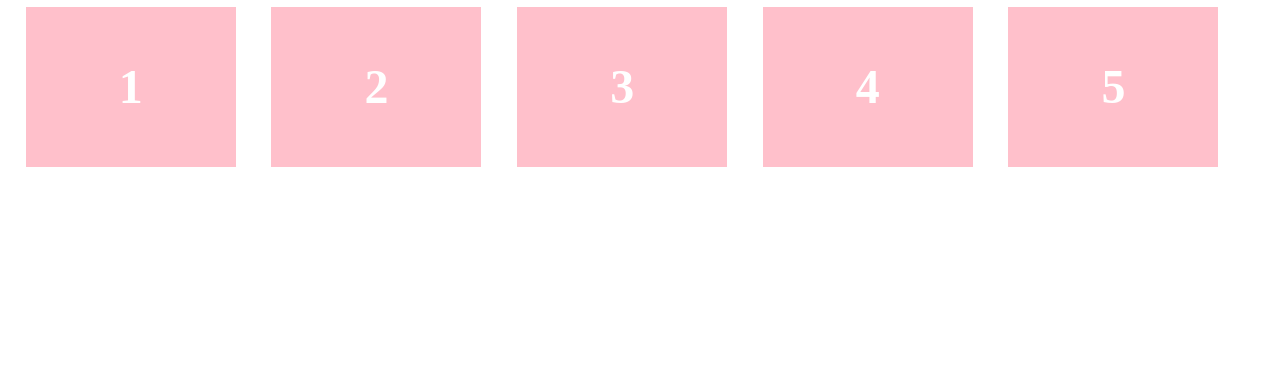
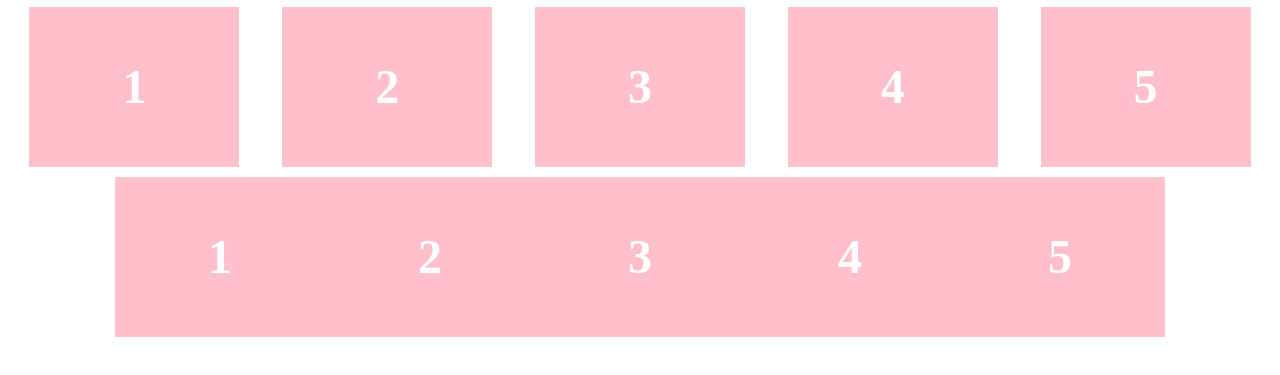
Before and after one commit to peraltacrystal/webdev1fa20, a plain HTML site: page smartphone/index.html in a window 1280 px wide. Shown: the part 83-458 px from the top of the page. Drawn offline with Linux system fonts and the light colour scheme.

Commit message:
i give up :(

```diff
--- a/smartphone/index.html
+++ b/smartphone/index.html
@@ -15,16 +15,13 @@
         <li class="flex-item">4</li>
         <li class="flex-item">5</li>
     </li>
-   <div class="container">
-       <div class="row">
-           <div class="column">
-               <p></p>
-               <div class="row">
-                <div class="column">
-
-
-
-   </div>
+    <ul class="flex-container">
+        <li class="flex-item">1</li>
+        <li class="flex-item">2</li>
+        <li class="flex-item">3</li>
+        <li class="flex-item">4</li>
+        <li class="flex-item">5</li>
+    </li>
 
 
 
--- a/smartphone/style.css
+++ b/smartphone/style.css
@@ -5,8 +5,8 @@
     padding:0;
     margin:0;
     list-style:none;
-}
-.flex-item{
+ }
+ .flex-item{
     background:pink;
     padding: 5px;
     width:200px;
@@ -17,13 +17,13 @@
     font-weight:bold;
     font-size:3em;
     text-align:center;
-}
-.column{
+ }
+ .column{
     display:flex;
-    flex-flow:row wrap;
+    flex-direction:column wrap;
     justify-content:space-around;
     padding:0;
     margin:0;
     list-style:none;
 
-}
+ }
```
